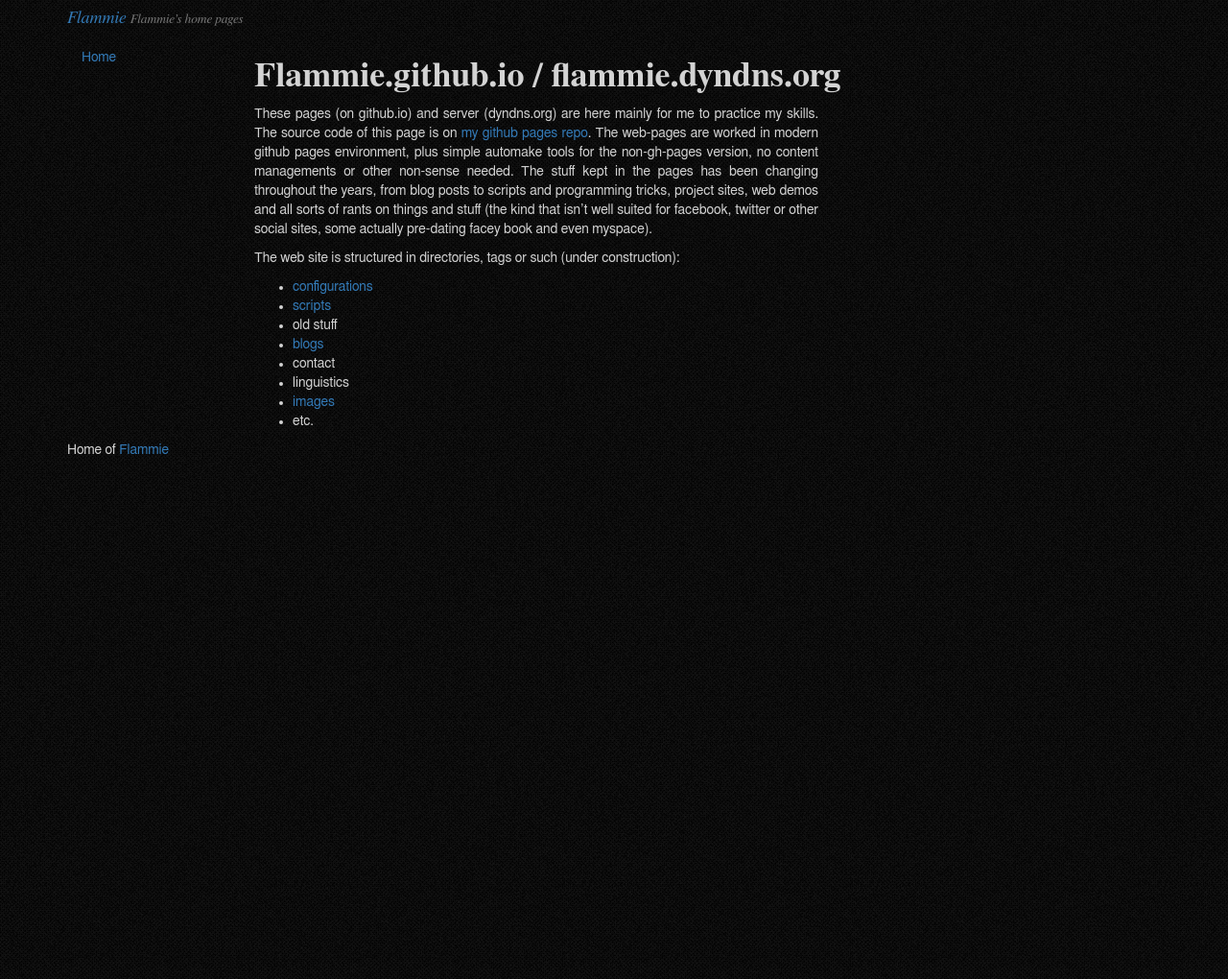
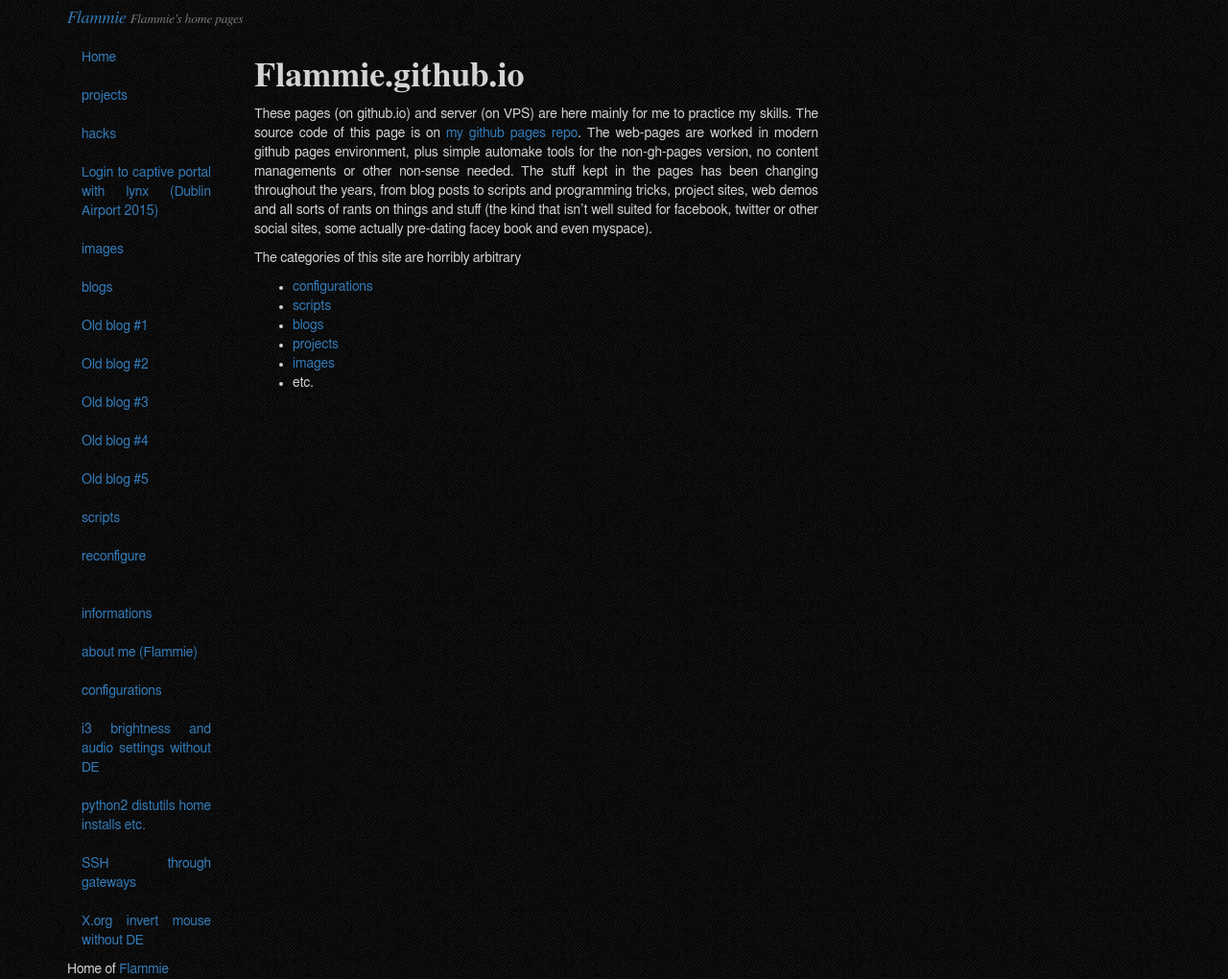
Before and after one commit to flammie/flammie.github.io, a Jekyll site: the page built from index.md, in a window 1280 px wide. Shown: the whole page at 96% size. Built offline with Jekyll 4.4.1, drawn with Linux system fonts in a browser that asks for light colours; before the commit the page ends 900 px from its top, so only the background shows below that.

Commit message:
ome attempt to improve stuff

```diff
--- a/_includes/navigation.html
+++ b/_includes/navigation.html
@@ -1,5 +1,52 @@
 <ul class="nav nav-list">
     <li><a href="{{ site.baseurl }}/">Home</a></li>
+    <li class="nav-header"><a href="{{ site.baseurl }}/asetuksia/">
+            configurations
+    </a></li>
+    <li><a href="{{ site.baseurl }}/asetuksia/i3-brightness-audio.html">
+                    i3 brightness and audio settings without DE
+    </a></li>
+    <li><a href="{{ site.baseurl }}/asetuksia/python-2-distutils-cfg.html">
+                    python2 distutils home installs etc.
+    </a></li>
+    <li><a href="{{ site.baseurl }}/asetuksia/ssh-gateway.html">
+                SSH through gateways
+    </a></li>
+    <li><a href="{{ site.baseurl }}/asetuksia/xorg-natural-scroll.html">
+                    X.org invert mouse without DE
+    </a></li>
+    <li class="nav-header"><a href="{{ site.baseurl }}/projekteja/">
+            projects
+    </a></li>
+    <li class="nav-header"><a href="{{ site.baseurl }}/häkkejä/">hacks</a></li>
+    <li><a href="{{ site.baseurl }}/häkkejä/dublin-airport-text-login.html">
+            Login to captive portal with lynx (Dublin Airport 2015)
+    </a></li>
+    <li class="nav-header"><a href="{{ site.baseurl }}/kuvia/">images</a></li>
+    <li class="nav-header"><a href="{{ site.baseurl }}/plokeja/">blogs</a></li>
+    <li><a href="{{ site.baseurl }}/kuvia/2004-04-01-old-news.html">
+            Old blog #1
+    </a></li>
+    <li><a href="{{ site.baseurl }}/kuvia/2005-03-30-first-blog-posts.html">
+            Old blog #2
+    </a></li>
+    <li><a href="{{ site.baseurl }}/kuvia/2-kaksikieliset.html">
+            Old blog #3
+    </a></li>
+    <li><a href="{{ site.baseurl }}/kuvia/2-mussutukset.markdown">
+            Old blog #4
+    </a></li>
+    <li><a href="{{ site.baseurl }}/kuvia/2008-11-11-asepalvelus.markdown">
+            Old blog #5
+    </a></li>
+    <li class="nav-header"><a href="{{ site.baseurl }}/skriptejä/">scripts</a></li>
+    <li><a href="{{ site.baseurl }}/skriptejä/reconfigure.html">
+            reconfigure
+    </a></li>
+    <li><a href="{{ site.baseurl }}/skriptejä/split-text-lines.html">
+    <li class="nav-header"><a href="{{ site.baseurl }}/tietoja/">informations</a></li>
+    <li><a href="{{ site.baseurl }}/tietoja/flammie.html">about me (Flammie)</a></li>
+
     {% for section in site.sections %}
         {% assign attr = section[0] %}
         {% assign label = section[1] %}
@@ -13,4 +60,5 @@
     {% endfor %}
 <!-- List additional links. It is recommended to add a divider
     e.g. <li class="divider"></li> first to break up the content. -->
+    <li class="divider"></li>
 </ul>
--- a/index.md
+++ b/index.md
@@ -1,11 +1,11 @@
 ---
 layout: default
-title: Flammie.github.io / dyndns.org
+title: Flammie.github.io
 ---
 
-# Flammie.github.io / flammie.dyndns.org
+# Flammie.github.io
 
-These pages (on github.io) and server (dyndns.org) are here mainly for me to
+These pages (on github.io) and server (on VPS) are here mainly for me to
 practice my skills. The source code of this page is on
 [my github pages repo](http://github.com/flammie/flammie.github.io).
 The web-pages are worked in modern github pages environment, plus simple
@@ -16,15 +16,13 @@
 suited for facebook, twitter or other social sites, some actually pre-dating
 facey book and even myspace).
 
-The web site is structured in directories, tags or such (under construction):
+The categories of this site are horribly arbitrary
 
-- [configurations](asetuksia/)
-- [scripts](skriptejä/)
-- old stuff
-- [blogs](plokeja/)
-- contact
-- linguistics
-- [images](kuvia/)
+- [configurations](asetuksia/index.html)
+- [scripts](skriptejä/index.html)
+- [blogs](plokeja/indeksi.html)
+- [projects](projekteja/index.html)
+- [images](kuvia/index.html)
 - etc.
 
 <!-- vim: set ft=markdown -->
```
